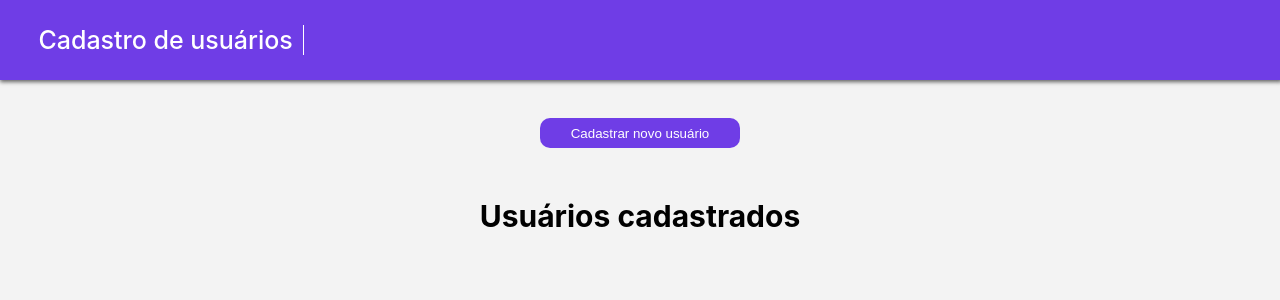
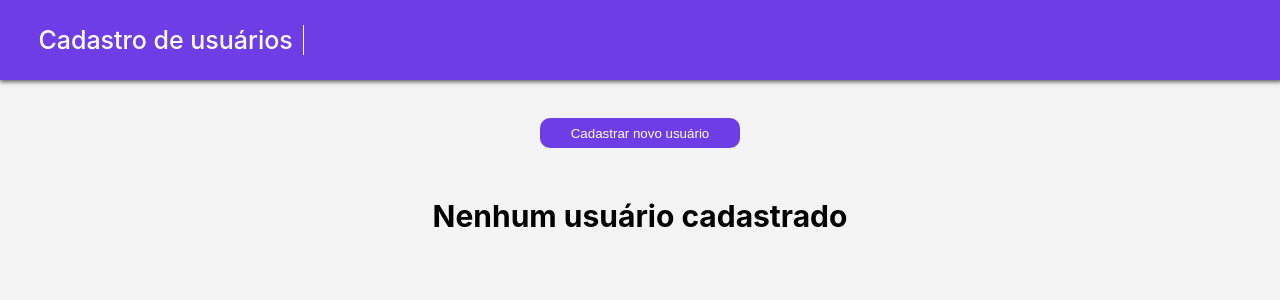
Before and after one commit to TiagoVillarim/Cadastro-de-usu-rios, a React (Create React App) app: page / in a window 1280 px wide. Shown: the top 300 px of the page. Built offline with nearby package versions, Linux system fonts and the light colour scheme.

Commit message:
novas alterações

```diff
--- a/src/components/context/useContext.js
+++ b/src/components/context/useContext.js
@@ -9,10 +9,12 @@ export const UserProvider = (props) => {
 
   const [showModal, setShowModal] = useState(false);
 
+  const [cadastrado, setCadastrado] = useState('Nenhum usuário cadastrado');
+
 
 
   return (
-    <userContext.Provider value={{userList, setUserList, showModal, setShowModal}}>
+    <userContext.Provider value={{userList, setUserList, showModal, setShowModal, cadastrado, setCadastrado}}>
       {props.children}
     </userContext.Provider>
   )
--- a/src/components/modal/modal.js
+++ b/src/components/modal/modal.js
@@ -9,7 +9,7 @@ export default function Modal(props) {
   const [job, setJob] = useState("");
   const [email, setEmail] = useState("");
 
-  const { setShowModal, userList, setUserList } = React.useContext(userContext);
+  const { setShowModal, userList, setUserList, setCadastrado } = React.useContext(userContext);
 
   const users = {
     name: name,
@@ -17,6 +17,12 @@ export default function Modal(props) {
     job: job,
     email: email
   }
+
+  function usuariosCadastrados() {
+    if(userList) {
+      setCadastrado("Usuários cadastrados");
+    };
+  };
 
   function onSubmit() {
     if(name < 1 || name === undefined || age < 1 || age === undefined ||
@@ -27,8 +33,9 @@ export default function Modal(props) {
         setName("");
         setEmail("");
         setAge("");
-        setJob("")
+        setJob("");
         setShowModal(false);
+        usuariosCadastrados();
       };
   };
 
--- a/src/components/pages/home.js
+++ b/src/components/pages/home.js
@@ -1,4 +1,4 @@
-import React from "react";
+import React, { useState } from "react";
 import { userContext } from "../context/useContext";
 import Modal from "../modal/modal"
 import HomeStyle from "../styles/home.scss"
@@ -6,9 +6,7 @@ import GlobalStyle from "../../../src/Global.scss"
 
 export default function Home() {
 
-  const { userList, setUserList, showModal, setShowModal } = React.useContext(userContext);
-
-  console.log(userList)
+  const { userList, setUserList, showModal, setShowModal, cadastrado } = React.useContext(userContext);
 
   return(
     <>
@@ -20,11 +18,11 @@ export default function Home() {
         <button onClick={() => setShowModal(true)} className="show-modal">Cadastrar novo usuário</button>
         <Modal showModal={showModal} onClose={() => setShowModal(false)}/>
         <section className="section-container">
-          <h1>Usuários cadastrados</h1>
+          <h1>{cadastrado}</h1>
           <div className="users-container">
             {userList.map((listItem, index) => {
               return(
-                <div className="list-users" key={index}>
+                <div className="list-users" key={index} id={index}>
                   <a className="user"><strong>Name:</strong>{listItem.users.name}</a>
                   <a className="user"><strong>Age:</strong>{listItem.users.age}</a>
                   <a className="user"><strong>Job:</strong>{listItem.users.job}</a>
--- a/src/components/styles/home.scss
+++ b/src/components/styles/home.scss
@@ -72,7 +72,7 @@ body {
         display: flex;
         align-items: center;
         justify-content: center;
-        width: 1000px;
+        width: 130%;
         border-radius: 10px;
         margin-top: 50px;
         box-shadow: 1px 1px 4px 1px rgba(111,61,230, 0.3);
@@ -83,6 +83,7 @@ body {
 
         strong {
           padding-right: 10px;
+          margin: 10px;
         }
 
         button {
```
